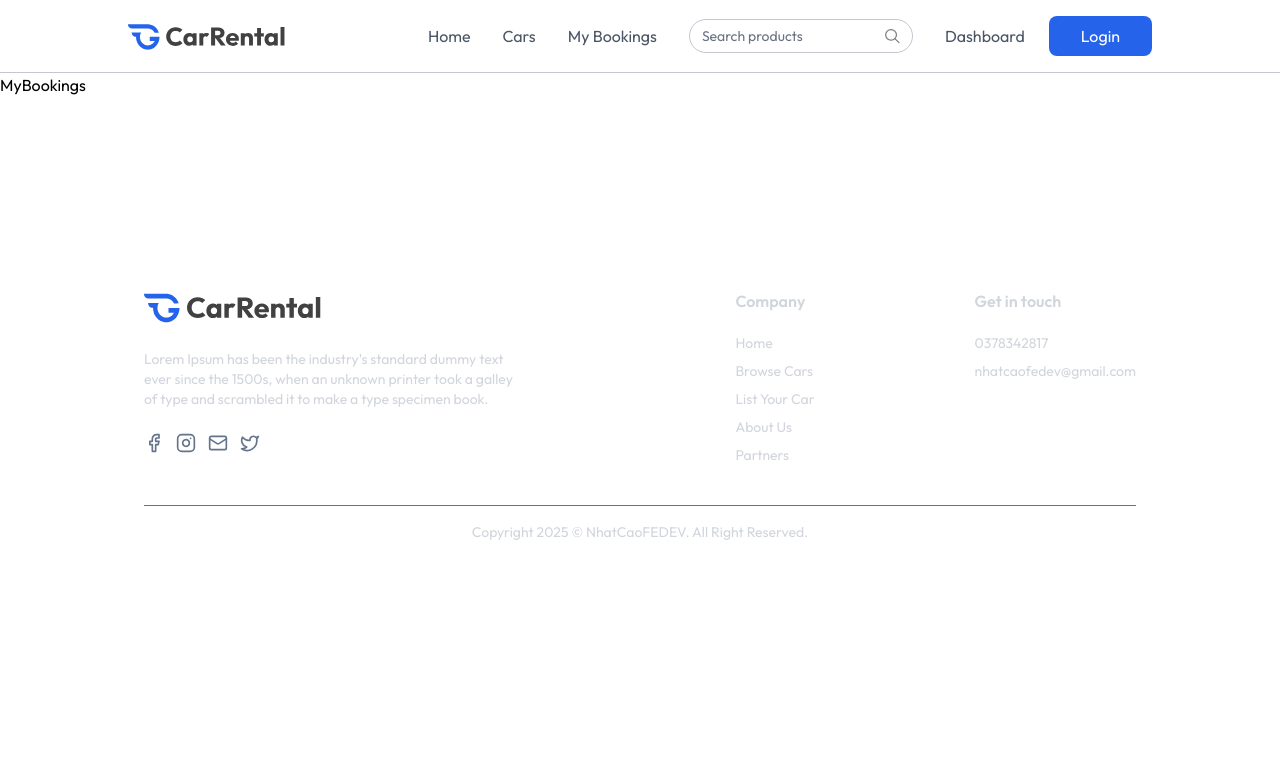
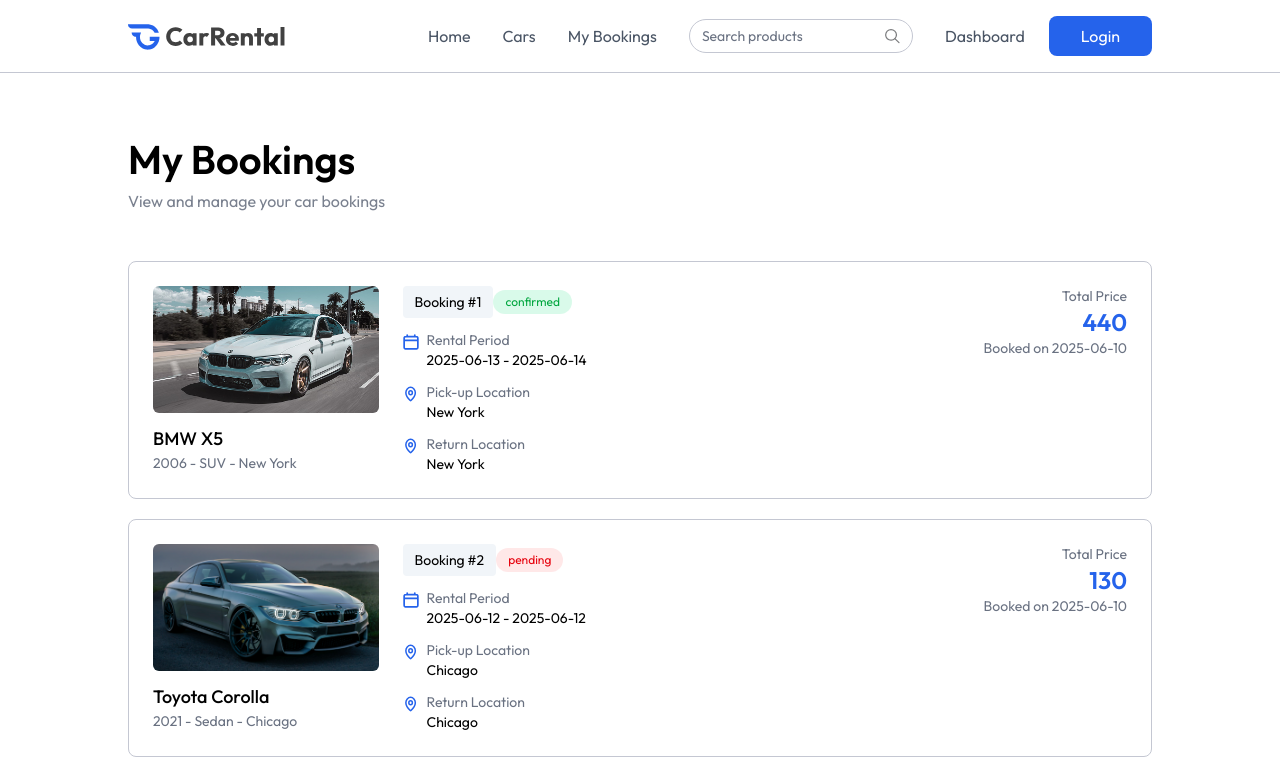
Before and after one commit to Nhat2210/Car-Rental, a React (Vite) app in the folder client/: page /my-bookings in a window 1280 px wide. Shown: the top 775 px of the page. Built offline with nearby package versions, Linux system fonts and the light colour scheme.

Commit message:
feat(My Bookings Page): build UI

```diff
--- a/client/src/pages/MyBookings.jsx
+++ b/client/src/pages/MyBookings.jsx
@@ -1,8 +1,78 @@
-import React from 'react'
+import { assets, dummyMyBookingsData } from '@/assets/assets';
+import Title from '@/components/Title';
+import React, { useEffect, useState } from 'react'
 
 const MyBookings = () => {
+
+    const [bookings, setBookings] = useState([]);
+    const currency = import.meta.env.VITE_CURRENCY;
+
+    const fetchMyBookings = async () => {
+        setBookings(dummyMyBookingsData)
+    }
+
+    useEffect(() => {
+        fetchMyBookings();
+    }, [])
     return (
-        <div>MyBookings</div>
+        <div className='px-6 md:px-16 lg:px-24 xl:px-32 2xl:px-48 mt-16 text-sm max-w-7xl'>
+
+            <Title title="My Bookings" subTitle="View and manage your car bookings" align="left" />
+
+            <div>
+                {
+                    bookings.map((booking, index) => (
+                        <div key={booking._id} className='grid grid-cols-1 md:grid-cols-4 gap-6 p-6 border border-borderColor rounded-lg mt-5 first:mt-12'>
+                            {/* Car Image and Infor  */}
+                            <div className='md:col-span-1'>
+                                <div className='rounded-md overflow-hidden mb-3'>
+                                    <img src={booking.car.image} alt="" className='w-full h-auto aspect-video object-cover' />
+                                </div>
+                                <p className='text-lg font-medium mt-2'>{booking.car.brand} {booking.car.model}</p>
+                                <p className='text-gray-500'>{booking.car.year} - {booking.car.category} - {booking.car.location}</p>
+                            </div>
+                            {/* Booking Infor  */}
+                            <div className='md:col-span-2'>
+                                <div className='flex items-center gap-2s'>
+                                    <p className='px-3 py-1.5 bg-light rounded'>Booking #{index + 1}</p>
+                                    <p className={`px-3 py-1 text-xs rounded-full ${booking.status === 'confirmed' ? 'bg-green-400/15 text-green-600' : 'bg-red-400/15 text-red-600'}`}>{booking.status}</p>
+                                </div>
+                                <div className='flex items-start gap-2 mt-3'>
+                                    <img src={assets.calendar_icon_colored} alt="" className='w-4 h-4 mt-1' />
+                                    <div>
+                                        <p className='text-gray-500'>Rental Period</p>
+                                        <p>{booking.pickupDate.split('T')[0]} - {booking.returnDate.split('T')[0]}</p>
+                                    </div>
+                                </div>
+                                <div className='flex items-start gap-2 mt-3'>
+                                    <img src={assets.location_icon_colored} alt="" className='w-4 h-4 mt-1' />
+                                    <div>
+                                        <p className='text-gray-500'>Pick-up Location</p>
+                                        <p>{booking.car.location}</p>
+                                    </div>
+                                </div>
+                                <div className='flex items-start gap-2 mt-3'>
+                                    <img src={assets.location_icon_colored} alt="" className='w-4 h-4 mt-1' />
+                                    <div>
+                                        <p className='text-gray-500'>Return Location</p>
+                                        <p>{booking.car.location}</p>
+                                    </div>
+                                </div>
+                            </div>
+
+                            {/* Price  */}
+                            <div className='md:col-span-1 flex flex-col justify-between gap-6'>
+                                <div className='text-right text-sm text-gray-500'>
+                                    <p>Total Price</p>
+                                    <h1 className='text-2xl font-semibold text-primary'>{currency}{booking.price}</h1>
+                                    <p>Booked on {booking.createdAt.split('T')[0]}</p>
+                                </div>
+                            </div>
+                        </div>
+                    ))
+                }
+            </div>
+        </div>
     )
 }
 
```
